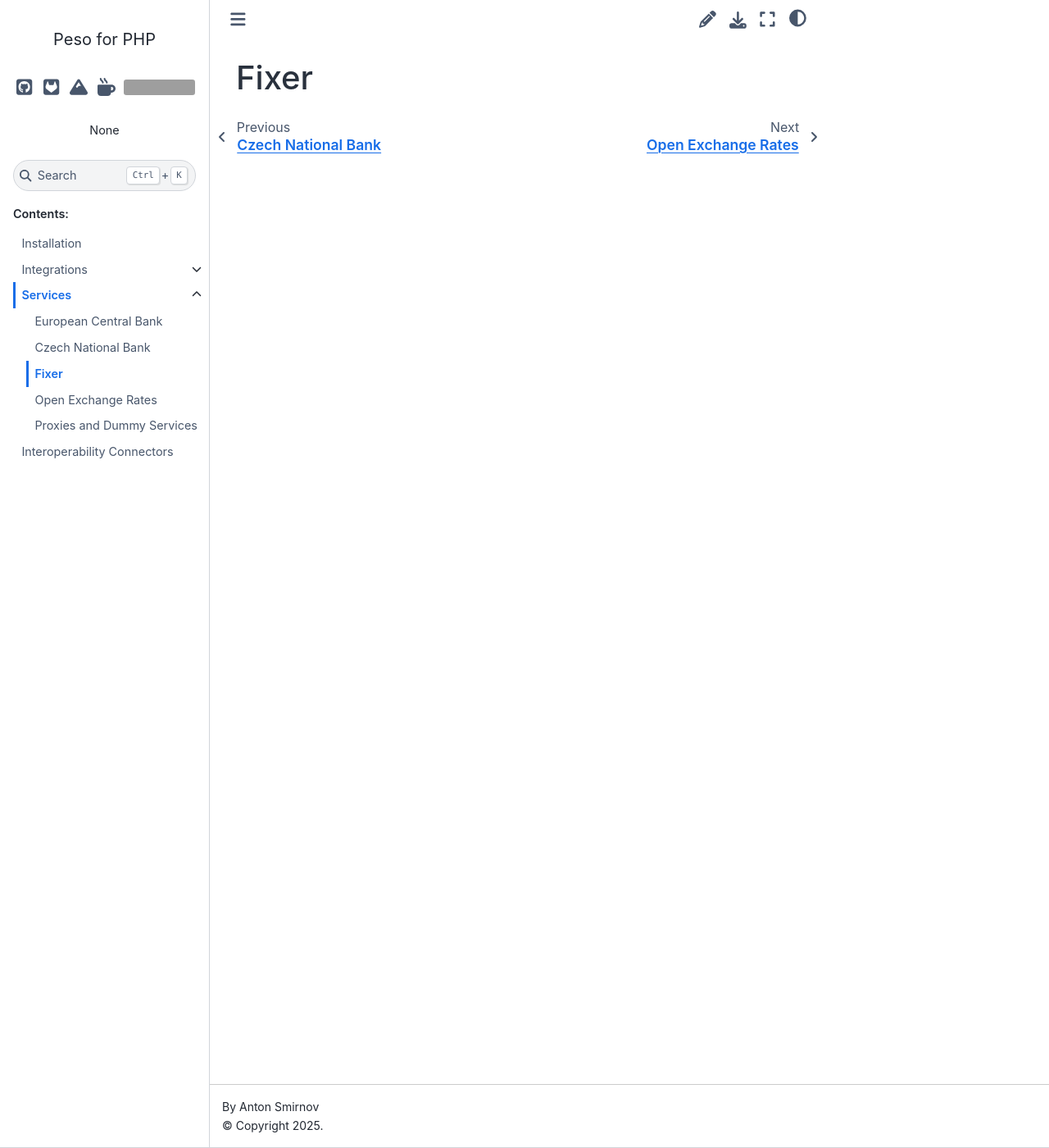
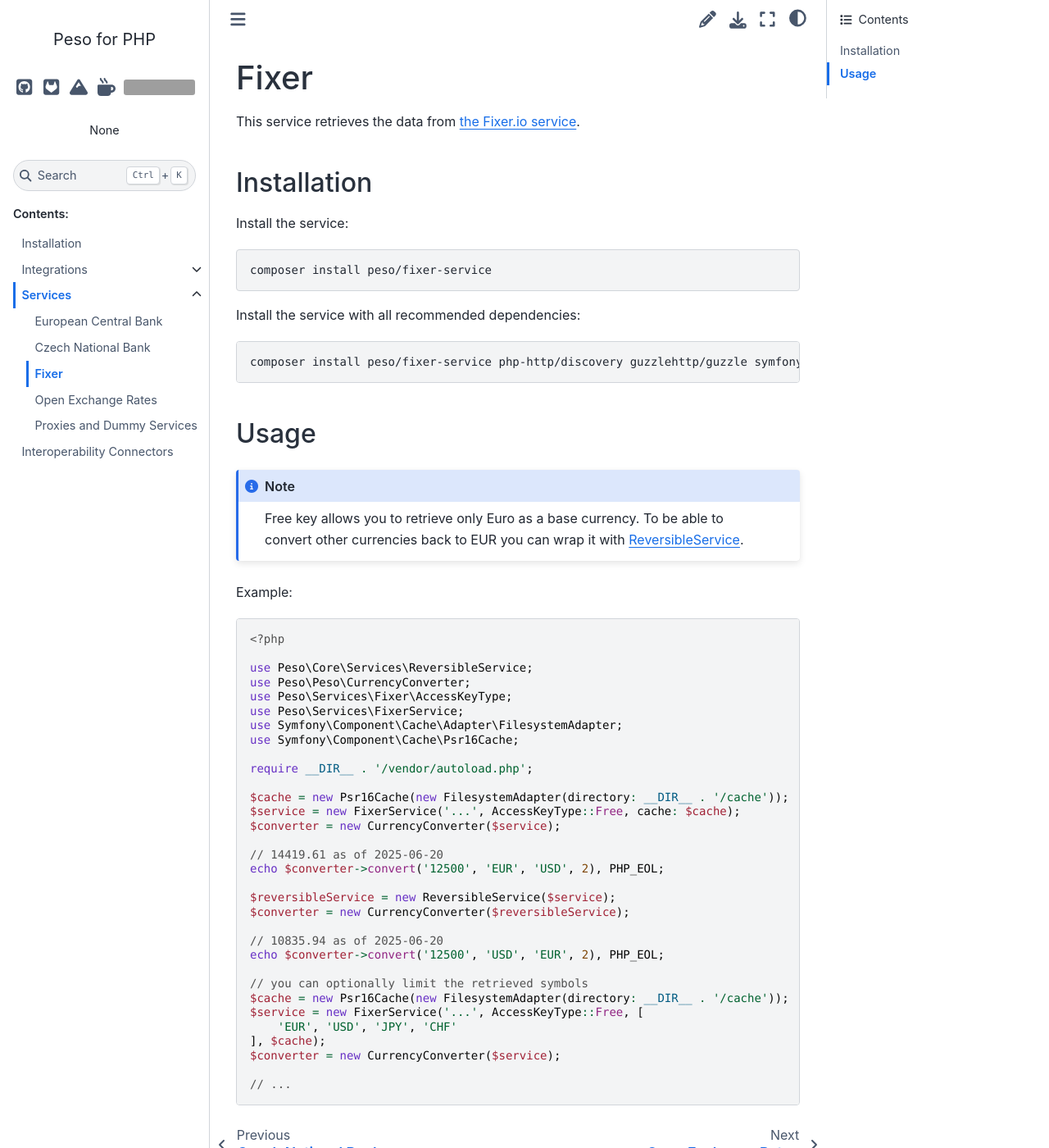
Before and after one commit to phpeso/doc, a Sphinx documentation site: the page built from source/services/fixer.rst, in a window 1280 px wide and 1400 px high. Shown: the whole window at 82% size. Built offline with Sphinx 7.4.7 and the Sphinx Book theme 1.1.4, drawn with Linux system fonts in a browser that asks for light colours; grey boxes are pictures that could not be loaded.

Commit message:
Document Fixer

```diff
--- a/source/services/builtin.rst
+++ b/source/services/builtin.rst
@@ -26,6 +26,8 @@ Chain service allows you to request data from several sources::
 
     // ECB doesn't know that
     echo $converter->convertOnDate('1.20', 'USD', 'CZK', 2, '2025-06-13'); // 25.88
+
+.. _builtin_reversible:
 
 ReversibleService
 -----------------
--- a/source/services/fixer.rst
+++ b/source/services/fixer.rst
@@ -2,3 +2,66 @@
 
 Fixer
 =====
+
+.. highlight:: php
+
+This service retrieves the data from `the Fixer.io service <fixer_>`_.
+
+.. _fixer: https://fixer.io
+
+Installation
+------------
+
+Install the service:
+
+.. code-block:: bash
+
+    composer install peso/fixer-service
+
+Install the service with all recommended dependencies:
+
+.. code-block:: bash
+
+    composer install peso/fixer-service php-http/discovery guzzlehttp/guzzle symfony/cache
+
+Usage
+-----
+
+.. note::
+    Free key allows you to retrieve only Euro as a base currency.
+    To be able to convert other currencies back to EUR you can wrap it with :ref:`builtin_reversible`.
+
+Example::
+
+    <?php
+
+    use Peso\Core\Services\ReversibleService;
+    use Peso\Peso\CurrencyConverter;
+    use Peso\Services\Fixer\AccessKeyType;
+    use Peso\Services\FixerService;
+    use Symfony\Component\Cache\Adapter\FilesystemAdapter;
+    use Symfony\Component\Cache\Psr16Cache;
+
+    require __DIR__ . '/vendor/autoload.php';
+
+    $cache = new Psr16Cache(new FilesystemAdapter(directory: __DIR__ . '/cache'));
+    $service = new FixerService('...', AccessKeyType::Free, cache: $cache);
+    $converter = new CurrencyConverter($service);
+
+    // 14419.61 as of 2025-06-20
+    echo $converter->convert('12500', 'EUR', 'USD', 2), PHP_EOL;
+
+    $reversibleService = new ReversibleService($service);
+    $converter = new CurrencyConverter($reversibleService);
+
+    // 10835.94 as of 2025-06-20
+    echo $converter->convert('12500', 'USD', 'EUR', 2), PHP_EOL;
+
+    // you can optionally limit the retrieved symbols
+    $cache = new Psr16Cache(new FilesystemAdapter(directory: __DIR__ . '/cache'));
+    $service = new FixerService('...', AccessKeyType::Free, [
+        'EUR', 'USD', 'JPY', 'CHF'
+    ], $cache);
+    $converter = new CurrencyConverter($service);
+
+    // ...
```
